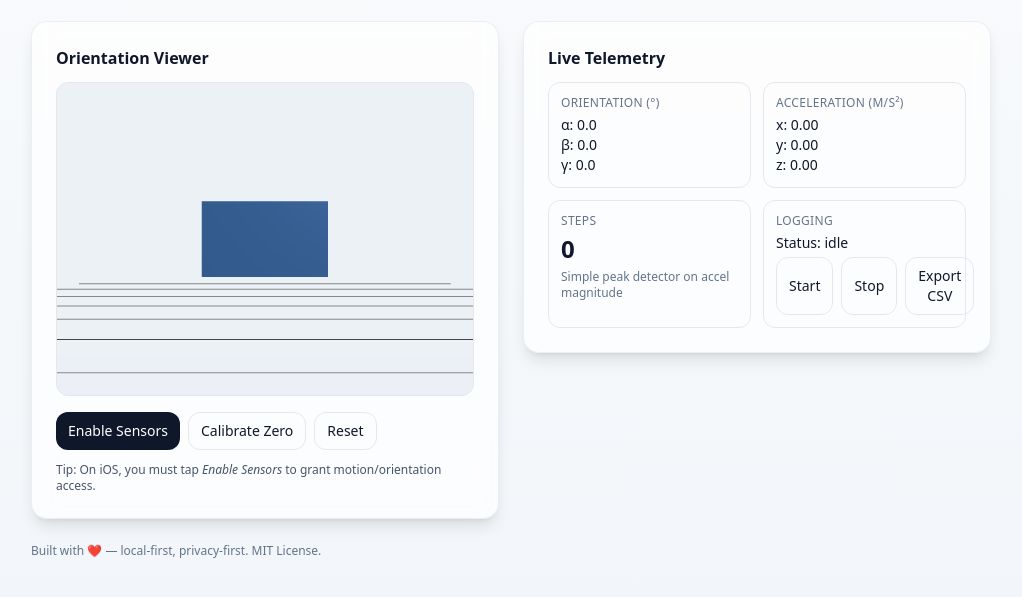
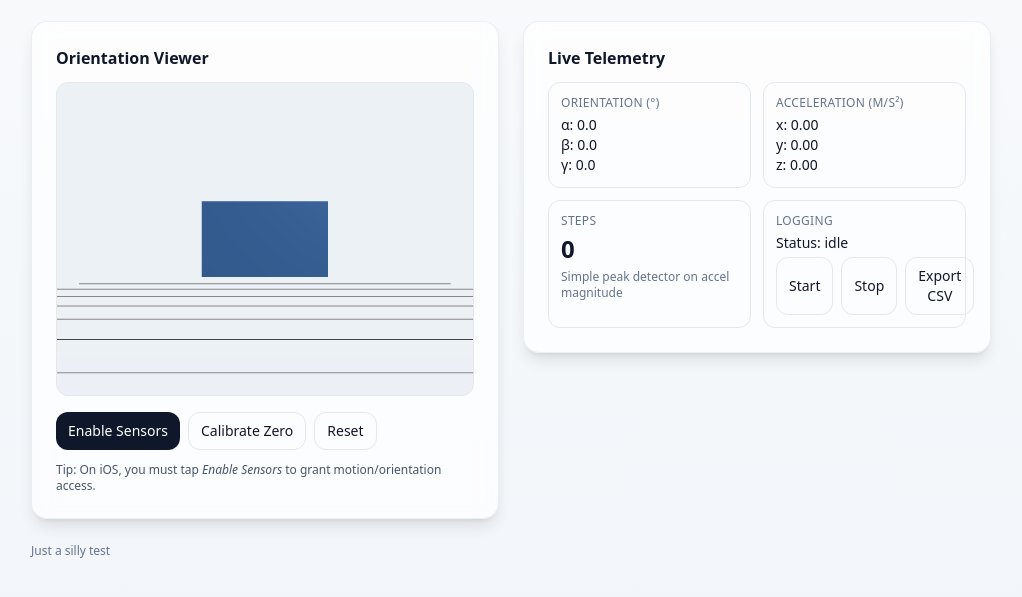
Before and after one commit to jack-abrams/imu-lab, a plain HTML site: page index.html in a window 1280 px wide. Shown: the part 73-670 px from the top of the page, without its empty margins (129-1151 px from the left). Drawn offline with nearby package versions, Linux system fonts and the light colour scheme.

Commit message:
Update index.html

```diff
--- a/index.html
+++ b/index.html
@@ -66,7 +66,7 @@
       </div>
     </section>
 
-    <footer class="text-xs text-slate-500 mt-6">Built with ❤️ — local-first, privacy-first. MIT License.</footer>
+    <footer class="text-xs text-slate-500 mt-6">Just a silly test</footer>
   </div>
 
   <script>
```
